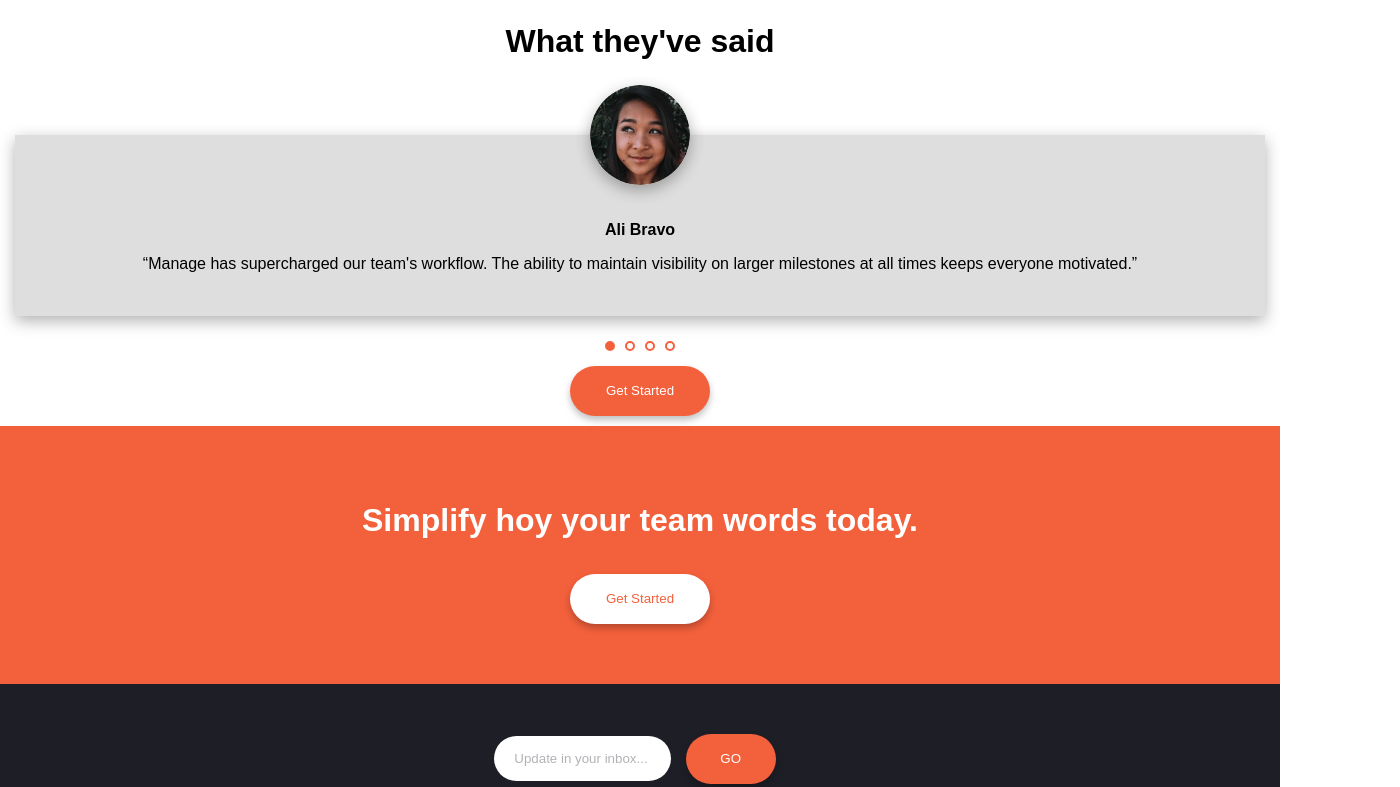
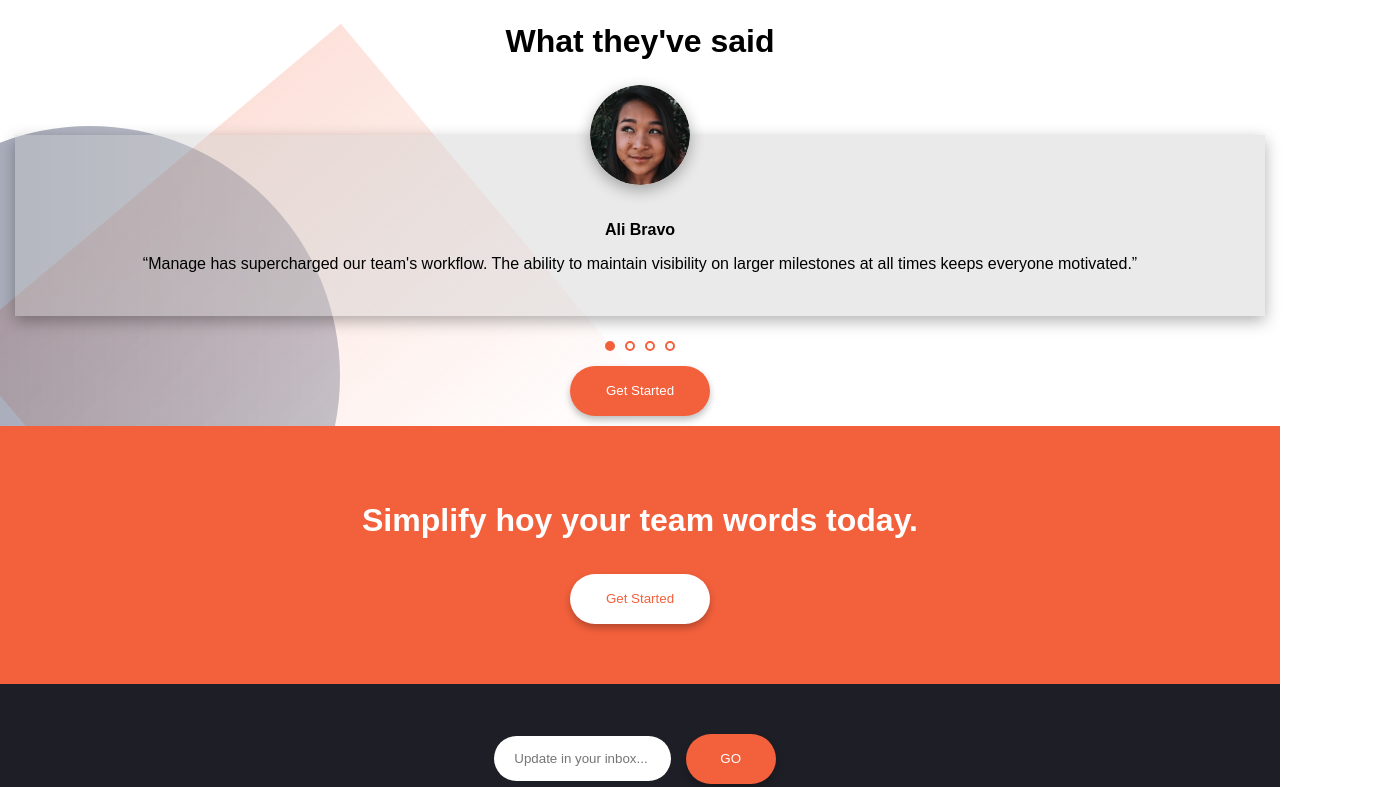
Before and after one commit to Karen1308/Tech_Developer, a plain HTML site: page Front_End_I/Integrador/index.html in a window 1280 px wide. Shown: the part 1213-2000 px from the top of the page, 1400 px wide, since content can reach past the window. Drawn offline with Linux system fonts and the light colour scheme.

Commit message:
Le agregue fondo y cambie elementos de redes sociales

```diff
--- a/Front_End_I/Integrador/css/media.css
+++ b/Front_End_I/Integrador/css/media.css
@@ -204,22 +204,22 @@
 
     /* Form y copyright al final */
     /* Formulario */
-    .info :nth-child(1) {
+    .info div:nth-child(1) {
         order: 2;
     }
 
     /* Copyright */
-    .info :nth-child(4) {
+    .info div:nth-child(4) {
         order: 1;
     }
 
     /* Links */
-    .info :nth-child(2) {
+    .info div:nth-child(2) {
         order: 3;
     }
 
     /* Logo y redes sociales */
-    .info :nth-child(3) {
+    .info div:nth-child(3) {
         order: 4;
     }
 
@@ -246,4 +246,8 @@
         right: -200px;
         position: relative;
     }
+
+    .cell nav li:hover a{
+        color: var(--primary-bg-orange-color);
+    }
 }
--- a/Front_End_I/Integrador/css/styles.css
+++ b/Front_End_I/Integrador/css/styles.css
@@ -26,6 +26,11 @@
 }
 
 /* Reglas genericas para etiquetas html */
+body {
+    background-image: url('');
+    background-size: cover;
+}
+
 section:first-child {
     margin-top: 100px;
 }
@@ -73,6 +78,60 @@ button:hover {
     box-shadow: 0px 0px 0px 4px #ffffff inset;
 }
 
+
+/* Figuras en el fondo de la pantalla */
+.square {
+    background: linear-gradient(to right, #f3613c2f, #ff9b8200);
+    height: 500px;
+    position: absolute;
+    transform: rotate(-45deg);
+    transition: all 250ms ease-out;
+    width: 500px;
+    -webkit-transform: rotate(-45deg);
+    -webkit-transition: all 250ms ease-out;
+    z-index: -1;
+}
+
+.circle {
+    border-radius: 100%;
+    background: linear-gradient(to right, #232c5071, #232c5043);
+    height: 500px;
+    mix-blend-mode: multiply;
+    position: absolute;
+    transition: all 250ms ease-out;
+    transition-delay: 50ms;
+    width: 500px;
+    -webkit-transition: all 250ms ease-out;
+    -webkit-transition-delay: 50ms;
+    z-index: -1;
+}
+
+.figures {
+    position: sticky;
+    z-index: -1;
+}
+
+.top .square {
+    right: 60px;
+    top: -120px;
+}
+
+.top .circle {
+    right: -120px;
+    top: -100px;
+}
+
+.bottom .square {
+    top: -300px;
+    left: 60px;
+    transform: rotate(50deg);
+}
+
+.bottom .circle {
+    left: -160px;
+    top: -300px;
+}
+
 /* Formato para botones invertidos */
 .bttn-invert {
     background-color: #ffffff;
@@ -114,12 +173,12 @@ header {
     top: 30px;
 }
 
-.logo{
+.logo {
     margin: auto 0px;
     transition: all 300ms ease;
 }
 
-.logo:hover{
+.logo:hover {
     transform: scale(1.2);
 }
 
@@ -257,7 +316,7 @@ section {
 
 /* Sección para los contactos */
 .opinion {
-    background-color: #c7c7c794;
+    background-color: #c7c7c75e;
     box-shadow: #0000004f 0px 5px 15px;
     display: none;
     margin: 70px 15px 20px;
@@ -343,6 +402,22 @@ section {
 .info form {
     padding: 40px 0px 20px;
     text-align: center;
+}
+
+.form input {
+    outline: none;
+}
+
+.form input:focus::placeholder {
+    color: transparent;
+}
+
+.form input:invalid {
+    color: red;
+}
+
+.form input:valid {
+    color: #000000;
 }
 
 .info form button {
--- a/Front_End_I/Integrador/index.html
+++ b/Front_End_I/Integrador/index.html
@@ -14,6 +14,10 @@
 </head>
 
 <body>
+    <div class="figures top">
+        <div class="square"></div>
+        <div class="circle"></div>
+    </div>
     <!----------------------------->
     <!-- Encabezado de la pagina -->
     <!----------------------------->
@@ -27,11 +31,21 @@
             <div class="nav-bar-link" id="nav-bar-link">
                 <ul>
                     <!-- <div id="btn"><span class="noselect">Hello</span><div id="circle"></div> -->
-                    <li><a href="#">Pricing</a><div class="circle"></li>
-                    <li><a href="#">Product</a><div class="circle"></li>
-                    <li><a href="#">About Us</a><div class="circle"></li>
-                    <li><a href="#">Careers</a><div class="circle"></li>
-                    <li><a href="#">Community</a><div class="circle"></li>
+                    <li><a href="#">Pricing</a>
+                        <div class="circle">
+                    </li>
+                    <li><a href="#">Product</a>
+                        <div class="circle">
+                    </li>
+                    <li><a href="#">About Us</a>
+                        <div class="circle">
+                    </li>
+                    <li><a href="#">Careers</a>
+                        <div class="circle">
+                    </li>
+                    <li><a href="#">Community</a>
+                        <div class="circle">
+                    </li>
                 </ul>
             </div>
             <!-- Boton en el menu -->
@@ -168,6 +182,11 @@
         </div>
     </section>
 
+    <div class="figures bottom">
+        <div class="square"></div>
+        <div class="circle"></div>
+    </div>
+
     <!-- Pie de pagina -->
     <footer>
         <div class="team">
@@ -177,8 +196,8 @@
         <div class="info">
             <div class="cell form">
                 <!-- Formulario -->
-                <form action="">
-                    <input type="text" name="inbox" id="inbox" value="Update in your inbox...">
+                <form action="" method="">
+                    <input type="email" name="inbox" id="inbox" placeholder="Update in your inbox...">
                     <button type="submit">Go</button>
                 </form>
             </div>
```
Also changed, not shown: Front_End_I/Integrador/img/bg-simplify-section-desktop.svg (deleted), Front_End_I/Integrador/img/bg-simplify-section-mobile.svg (deleted), Front_End_I/Integrador/img/bg-tablet-pattern.svg (deleted), Front_End_I/Integrador/img/icons/icon-close.svg (added), Front_End_I/Integrador/img/icons/icon-facebook.svg (added), Front_End_I/Integrador/img/icons/icon-hamburger.svg (added), Front_End_I/Integrador/img/icons/icon-instagram.svg (added), Front_End_I/Integrador/img/icons/icon-pinterest.svg (added), Front_End_I/Integrador/img/icons/icon-twitter.svg (added), Front_End_I/Integrador/img/icons/icon-youtube.svg (added).
